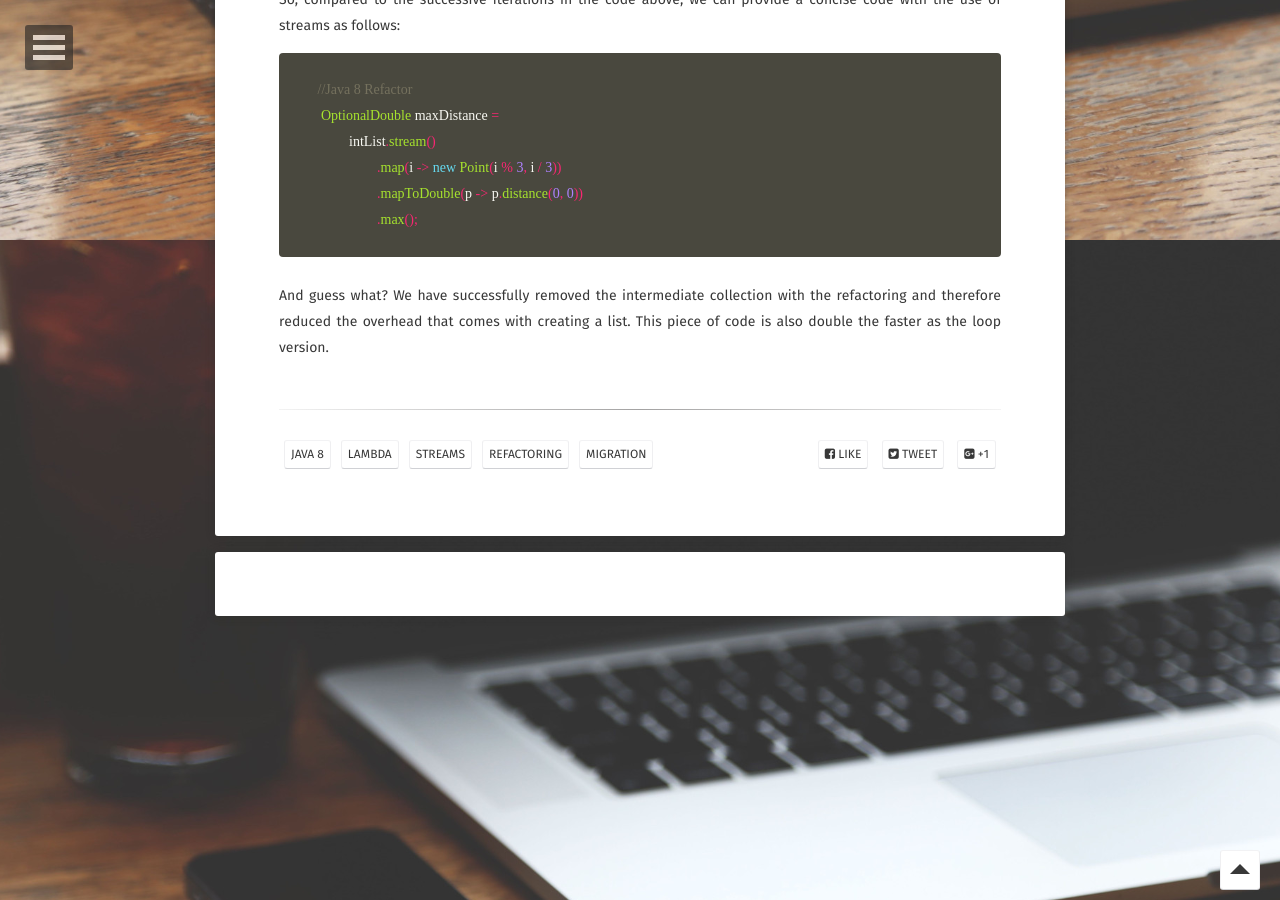
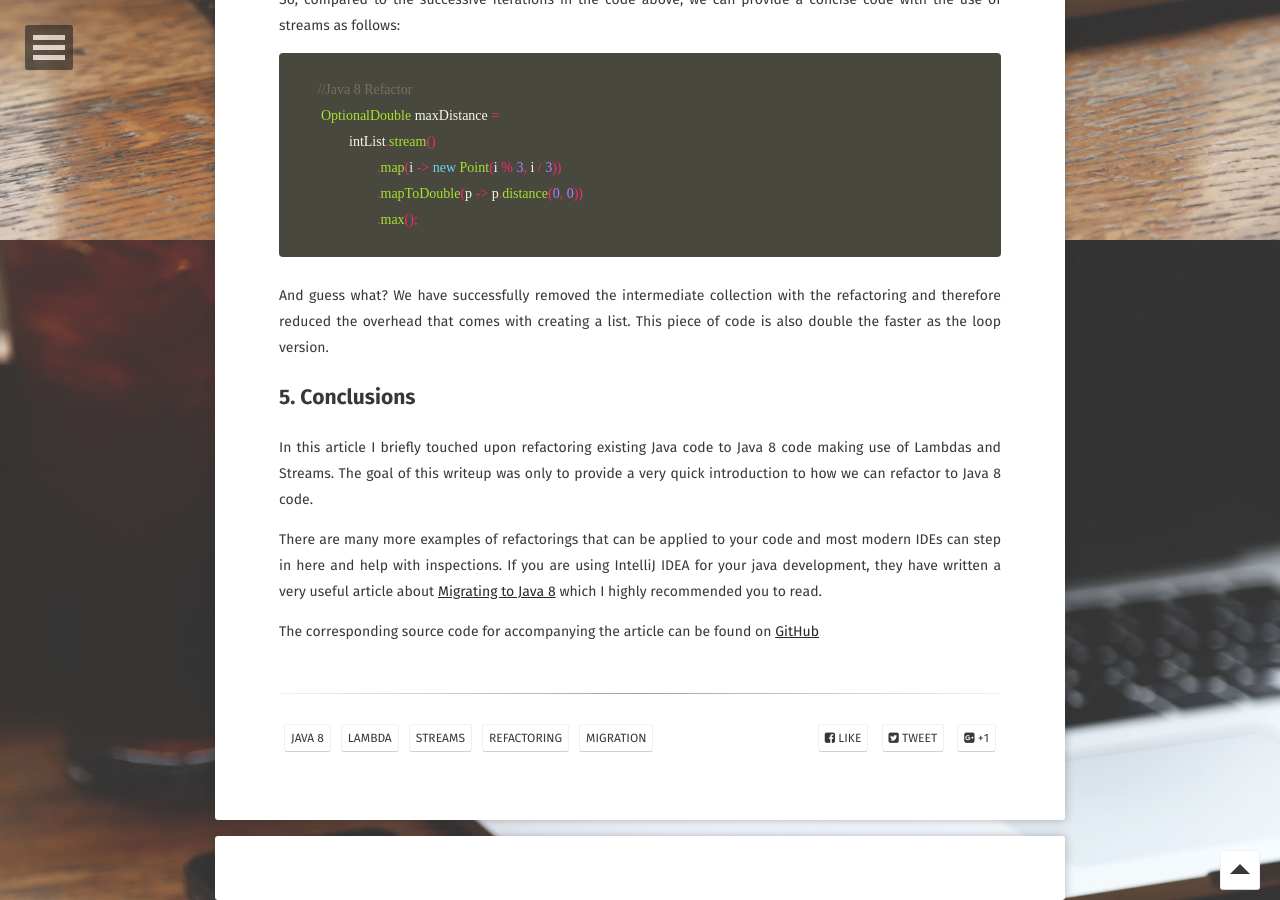
Before and after one commit to mahadyhasan/mahadyhasan.github.io, a Jekyll site: the page built from _posts/2016-07-23-refactoring-to-java8.md, in a window 1280 px wide and 900 px high, scrolled down 2460 px. Built offline with Jekyll 4.4.1, drawn with Linux system fonts in a browser that asks for light colours; some web fonts are replaced; comment, search, counter and statistics services are not loaded; some of the changed text lies outside the part shown.

Commit message:
update to java refactoring post

```diff
--- a/_posts/2016-07-23-refactoring-to-java8.md
+++ b/_posts/2016-07-23-refactoring-to-java8.md
@@ -108,3 +108,15 @@ So, compared to the successive iterations in the code above, we can provide a co
 
 And guess what? We have successfully removed the intermediate collection with the refactoring and therefore reduced the
 overhead that comes with creating a list. This piece of code is also double the faster as the loop version.
+
+## 5. Conclusions
+
+In this article I briefly touched upon refactoring existing Java code to Java 8 code making use of Lambdas and Streams.
+The goal of this writeup was only to provide a very quick introduction to how we can refactor to Java 8 code.
+
+There are many more examples of refactorings that can be applied to your code and most modern IDEs can step in here and help
+with inspections. If you are using IntelliJ IDEA for your java development, they have written a very useful article
+about [Migrating to Java 8](https://www.jetbrains.com/help/idea/2016.1/tutorial-migrating-to-java-8.html#d355044e36)
+which I highly recommended you to read.
+
+The corresponding source code for accompanying the article can be found on [GitHub](https://github.com/mahadyhasan/tutorials/tree/master/core-java8)
```
Also changed, not shown: other parts of _posts/2016-07-23-refactoring-to-java8.md (+4 -4 lines).
